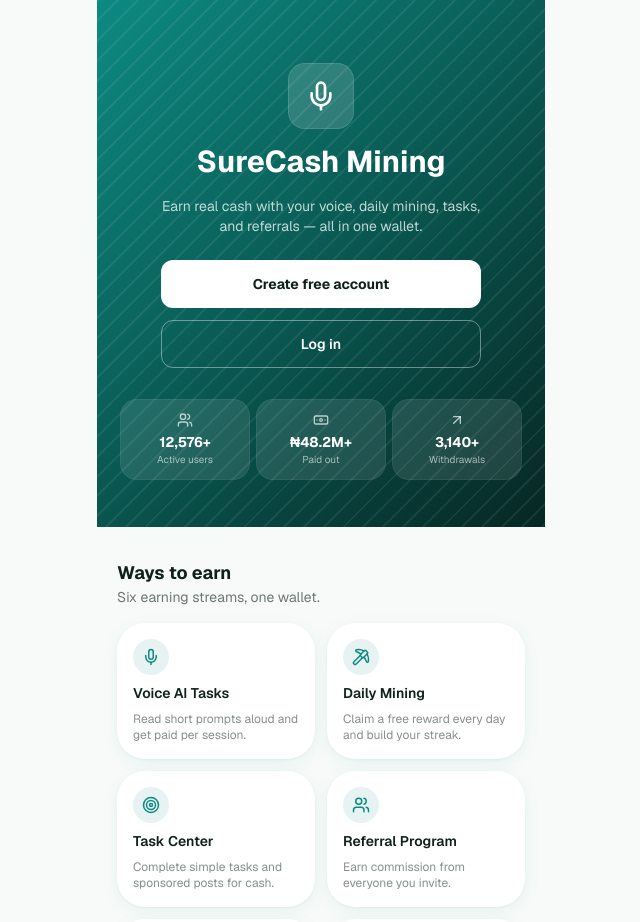
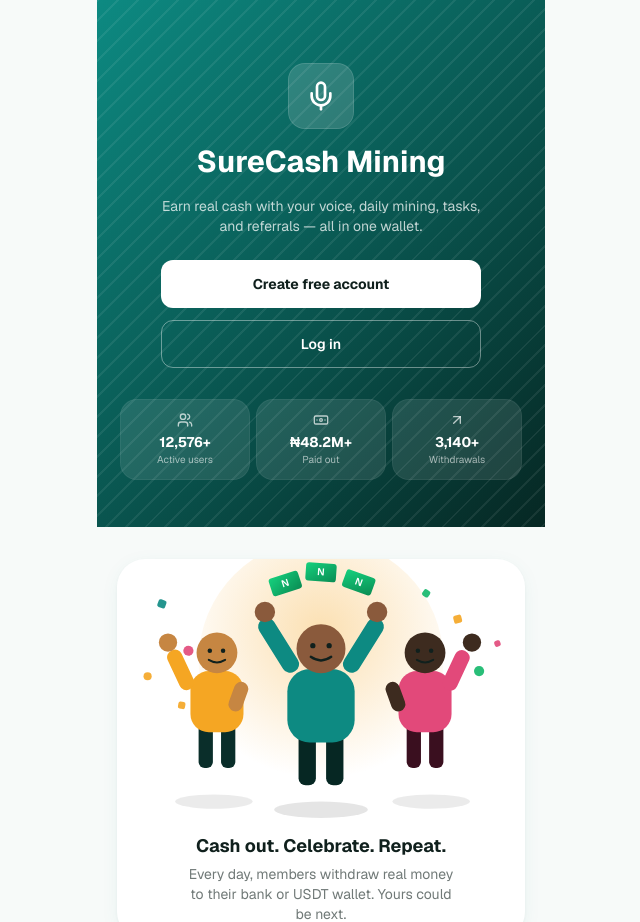
Before and after one commit to Teebabs05/SureCash-Voice-Mining, a Next.js app: page / in a window 1280 px wide. Shown: the top 922 px of the page, without its empty margins (319-959 px from the left). Built offline with nearby package versions, Linux system fonts and the light colour scheme; no server answers.

Commit message:
Add a celebratory cash-out illustration to the welcome page
Custom flat-design SVG of members celebrating a withdrawal, placed
between the hero stats and the ways-to-earn grid.

```diff
--- a/src/app/page.tsx
+++ b/src/app/page.tsx
@@ -117,6 +117,18 @@ export default async function Home() {
         </div>
 
         <div className="flex flex-col gap-6 px-5 py-8">
+          <div className="card flex flex-col items-center gap-1 overflow-hidden p-0 pb-4 text-center">
+            <img
+              src="/illustrations/celebrate-cashout.svg"
+              alt="People celebrating after a successful cash withdrawal"
+              className="w-full"
+            />
+            <h2 className="mt-1 text-lg font-bold">Cash out. Celebrate. Repeat.</h2>
+            <p className="max-w-xs px-6 text-sm text-foreground/60">
+              Every day, members withdraw real money to their bank or USDT wallet. Yours could be next.
+            </p>
+          </div>
+
           <div>
             <h2 className="text-lg font-bold">Ways to earn</h2>
             <p className="text-sm text-foreground/60">Six earning streams, one wallet.</p>
```
Also changed, not shown: public/illustrations/celebrate-cashout.svg (added).
